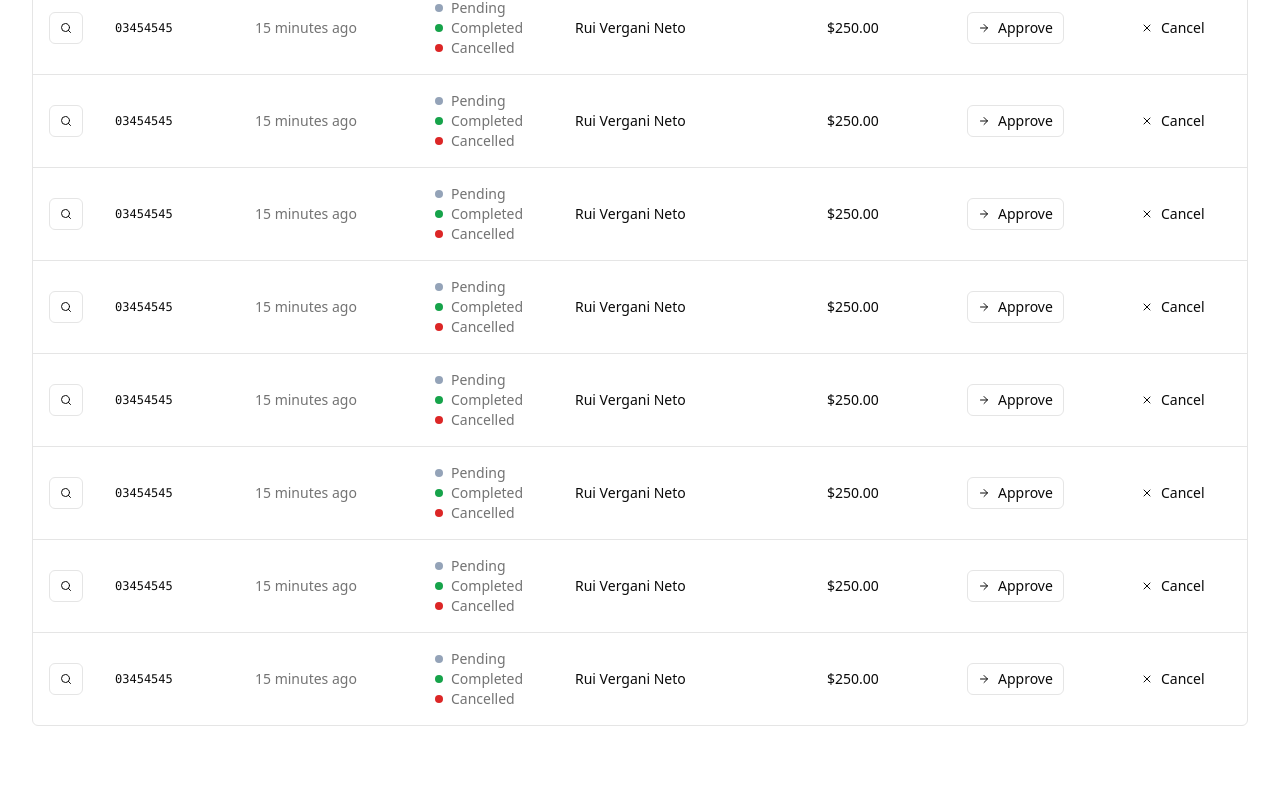
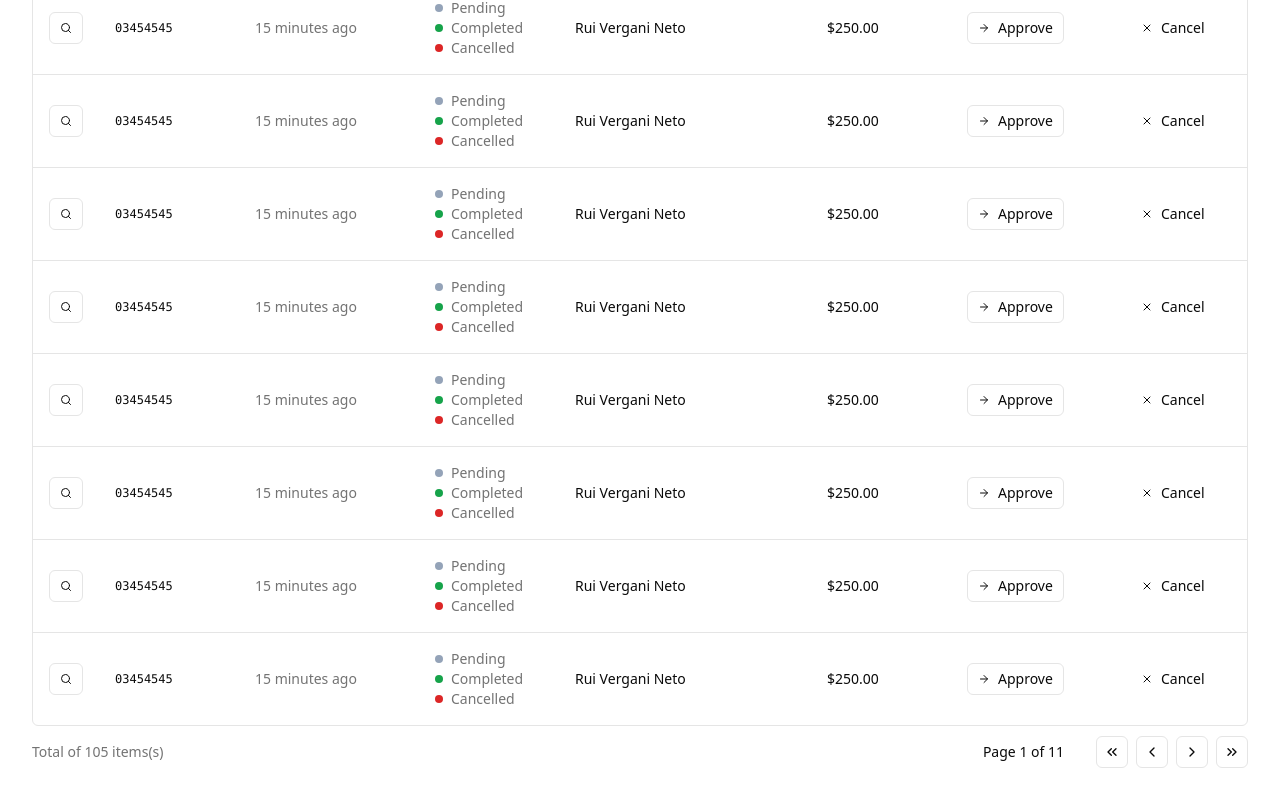
Before and after one commit to ruivergani/dashboard-shop-web, a React (Vite) app: page /orders in a window 1280 px wide. Shown: the part 437-1237 px from the top of the page. Before the commit the page ends 1195 px from the top, so only its background shows below. Built offline with nearby package versions, Linux system fonts and the light colour scheme.

Commit message:
Commit: Component Pagination

```diff
--- /dev/null
+++ b/src/components/pagination.tsx
@@ -0,0 +1,59 @@
+import { Button } from "@/components/ui/button"
+import { ChevronLeft, ChevronRight, ChevronsLeft, ChevronsRight } from "lucide-react"
+
+export interface PaginationProps {
+  pageIndex: number
+  totalCount: number
+  perPage: number
+}
+
+export function Pagination({
+  pageIndex,
+  totalCount,
+  perPage,
+}: PaginationProps) {
+  const pages = Math.ceil(totalCount / perPage) || 1 // round up
+  return (
+    <div className="flex items-center justify-between">
+      <span className="text-sm text-muted-foreground">
+        Total of {totalCount} items(s)
+      </span>
+
+      <div className="flex items-center gap-6 lg:gap-8">
+        <div className="text-sm font-medium">
+          Page {pageIndex + 1} of {pages}
+        </div>
+        <div className="flex items-center gap-2">
+          <Button
+            variant="outline"
+            className="h-8 w-8 p-0"
+          >
+            <ChevronsLeft className="h-4 w-4" />
+            <span className="sr-only">First Page</span>
+          </Button>
+          <Button
+            variant="outline"
+            className="h-8 w-8 p-0"
+          >
+            <ChevronLeft className="h-4 w-4" />
+            <span className="sr-only">Previous Page</span>
+          </Button>
+          <Button
+            variant="outline"
+            className="h-8 w-8 p-0"
+          >
+            <ChevronRight className="h-4 w-4" />
+            <span className="sr-only">Next Page</span>
+          </Button>
+          <Button
+            variant="outline"
+            className="h-8 w-8 p-0"
+          >
+            <ChevronsRight className="h-4 w-4" />
+            <span className="sr-only">Last Page</span>
+          </Button>
+        </div>
+      </div>
+    </div>
+  )
+}
--- a/src/pages/app/orders/orders.tsx
+++ b/src/pages/app/orders/orders.tsx
@@ -1,5 +1,6 @@
 import { Helmet } from "react-helmet-async"
 
+import { Pagination } from "@/components/pagination"
 import {
   Table,
   TableBody,
@@ -42,6 +43,12 @@
               </TableBody>
             </Table>
           </div>
+
+          <Pagination
+            pageIndex={0}
+            totalCount={105}
+            perPage={10}
+          />
         </div>
       </div>
     </>
```
